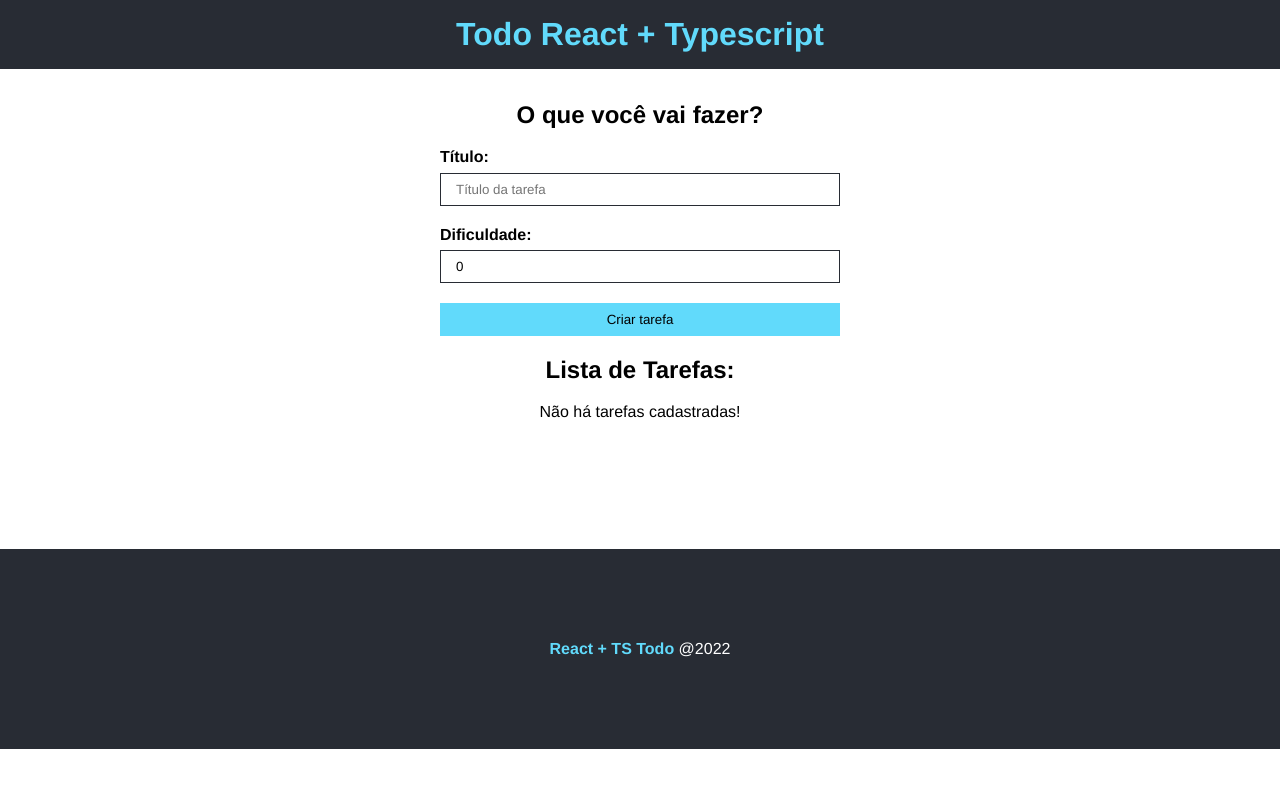
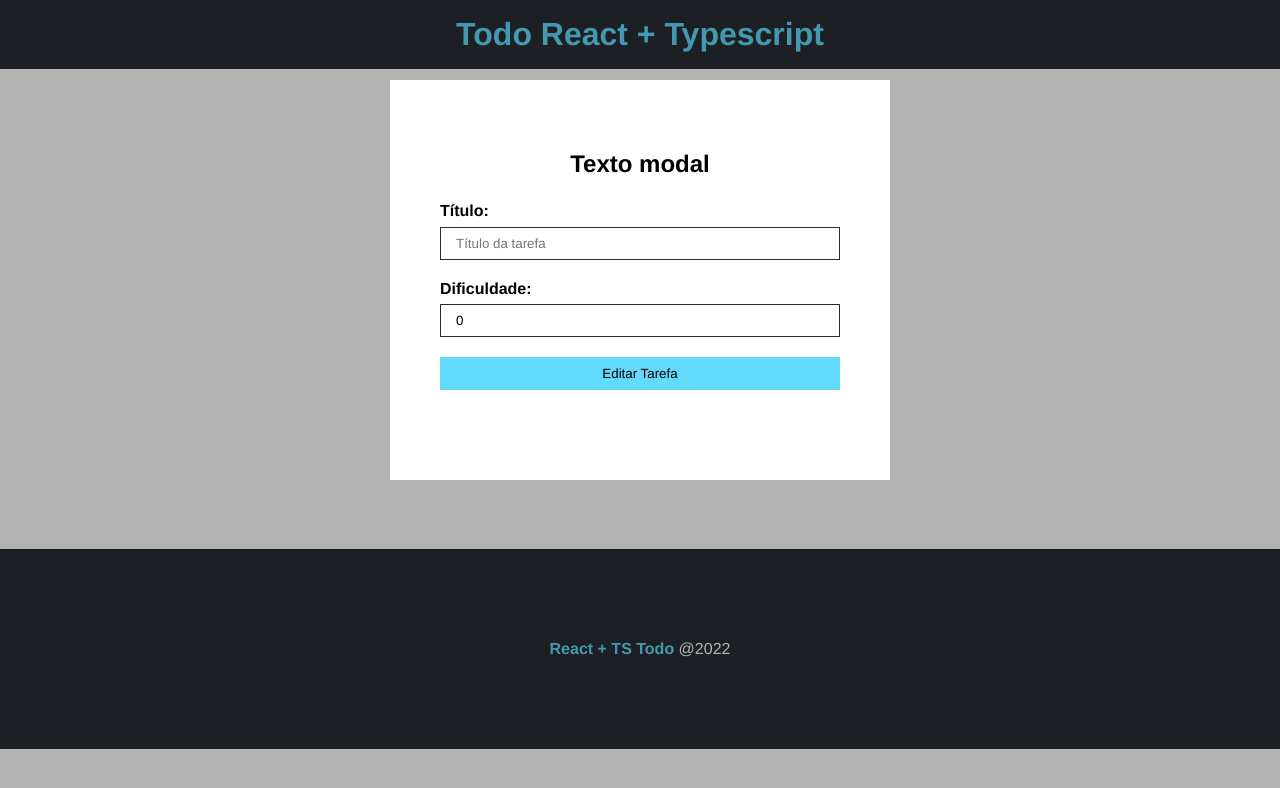
Before and after one commit to IagoMesquita/todo-list-react-ts, a React (Create React App) app: page / in a window 1280 px wide. Shown: the top 788 px of the page. Built offline with nearby package versions, Linux system fonts and the light colour scheme.

Commit message:
feat: receved Modal in App

```diff
--- a/src/App.tsx
+++ b/src/App.tsx
@@ -11,6 +11,7 @@ import styles from "./App.module.css";
 
 // interface
 import { ITask } from "./interface/ITask";
+import Modal from "./components/Model/indext";
 
 function App() {
   const [taskList, setTaskList] = useState<ITask[]>([]);
@@ -22,6 +23,7 @@ function App() {
 
   return (
     <div>
+      <Modal children={ <TaskForm  btnText="Editar Tarefa" taskList={taskList}/> }/>
       <Header />
       <main className={styles.main}>
         <div>
```
